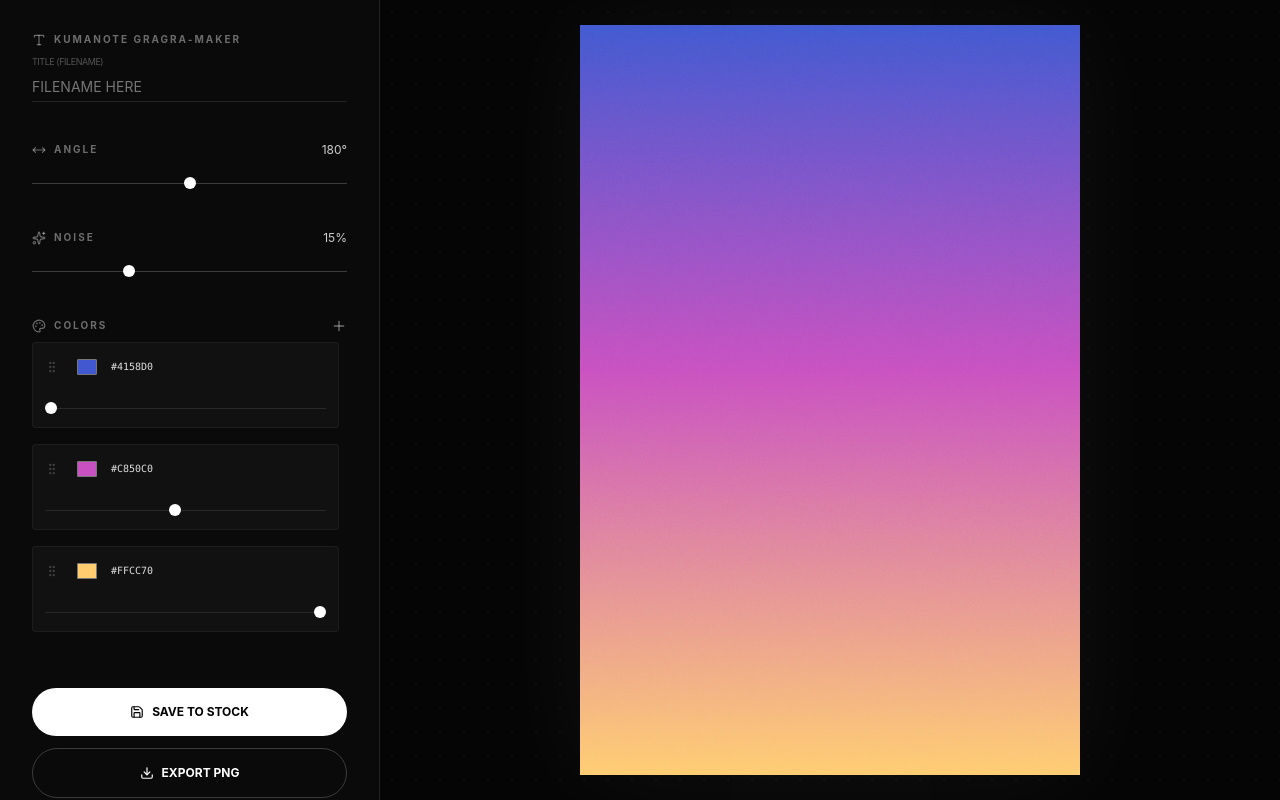
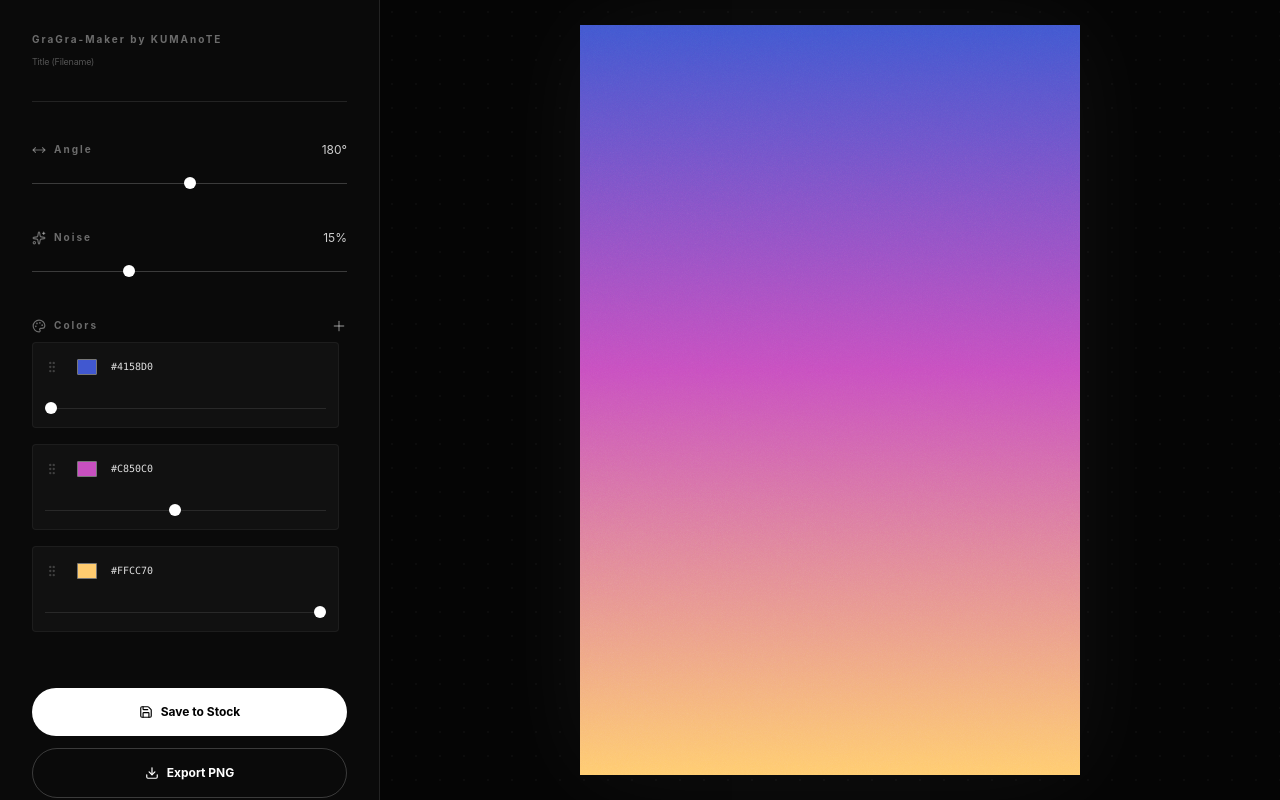
Before and after one commit to goodkuma3-cmd/GraGra-Maker, a React (Vite) app: page / in a window 1280 px wide. Built offline with nearby package versions, Linux system fonts and the light colour scheme.

Commit message:
Update branding and fonts

```diff
--- a/src/App.jsx
+++ b/src/App.jsx
@@ -101,14 +101,14 @@ const App = () => {
 
     // 書き出し（ファイル名に title を使用）
     const link = document.createElement('a');
-    const fileName = title.replace(/[^a-z0-9]/gi, '_').toUpperCase(); // 安全なファイル名に変換
+    const fileName = title ? title.replace(/[^a-z0-9]/gi, '_') : 'GraGra_Output';
     link.download = `${fileName}.png`;
     link.href = canvas.toDataURL('image/png');
     link.click();
   };
 
   return (
-    <div className="flex h-screen bg-[#050505] text-[#e0e0e0] font-sans overflow-hidden">
+    <div className="flex h-screen bg-[#050505] text-[#e0e0e0] font-sans overflow-hidden select-none" style={{ fontFamily: '"Inter", "Helvetica Neue", Arial, sans-serif' }}>
 
       {/* 左側：コントロールパネル */}
       <aside className="w-[380px] h-full border-r border-white/10 flex flex-col bg-[#0a0a0a] z-10 overflow-y-auto custom-scrollbar">
@@ -116,16 +116,16 @@ const App = () => {
 
           <div className="space-y-6">
             <div className="flex items-center gap-2 text-white/40 mb-2">
-              <Type size={14} />
-              <span className="text-[10px] tracking-[0.2em] font-bold uppercase">KUMAnoTE GraGra-Maker</span>
+              {/* Tマークを削除しました */}
+              <span className="text-[10px] tracking-[0.2em] font-bold">GraGra-Maker by KUMAnoTE </span>
             </div>
             <div className="space-y-4">
               <div className="group">
-                <label className="text-[9px] text-white/30 uppercase tracking-tighter block mb-1">Title (Filename)</label>
+                <label className="text-[9px] text-white/30 tracking-tight block mb-1">Title (Filename)</label>
                 <input
                   type="text" value={title} onChange={(e) => setTitle(e.target.value)}
                   className="w-full bg-transparent border-b border-white/10 py-1 text-sm focus:border-white outline-none transition-colors"
-                  placeholder="FILENAME HERE"
+                  placeholder=""
                 />
               </div>
             </div>
@@ -135,7 +135,7 @@ const App = () => {
             <div className="flex items-center justify-between text-white/40 mb-2">
               <div className="flex items-center gap-2">
                 <MoveHorizontal size={14} />
-                <span className="text-[10px] tracking-[0.2em] font-bold uppercase">Angle</span>
+                <span className="text-[10px] tracking-[0.2em] font-bold">Angle</span>
               </div>
               <span className="text-xs text-white/80">{angle}°</span>
             </div>
@@ -150,7 +150,7 @@ const App = () => {
             <div className="flex items-center justify-between text-white/40 mb-2">
               <div className="flex items-center gap-2">
                 <Sparkles size={14} />
-                <span className="text-[10px] tracking-[0.2em] font-bold uppercase">Noise</span>
+                <span className="text-[10px] tracking-[0.2em] font-bold">Noise</span>
               </div>
               <span className="text-xs text-white/80">{(noise * 100).toFixed(0)}%</span>
             </div>
@@ -165,7 +165,7 @@ const App = () => {
             <div className="flex items-center justify-between text-white/40 mb-2">
               <div className="flex items-center gap-2">
                 <Palette size={14} />
-                <span className="text-[10px] tracking-[0.2em] font-bold uppercase">Colors</span>
+                <span className="text-[10px] tracking-[0.2em] font-bold">Colors</span>
               </div>
               <button onClick={addColor} className="hover:text-white transition-colors">
                 <Plus size={16} />
@@ -218,16 +218,16 @@ const App = () => {
 
           <div className="pt-4 space-y-3">
             <button onClick={addToStock} className="w-full py-4 bg-white text-black text-xs font-bold rounded-full hover:bg-[#ccc] transition-all flex items-center justify-center gap-2">
-              <Save size={14} /> SAVE TO STOCK
+              <Save size={14} /> Save to Stock
             </button>
             <button onClick={downloadImage} className="w-full py-4 border border-white/20 text-white text-xs font-bold rounded-full hover:bg-white hover:text-black transition-all flex items-center justify-center gap-2">
-              <Download size={14} /> EXPORT PNG
+              <Download size={14} /> Export PNG
             </button>
           </div>
 
           {stock.length > 0 && (
             <section className="pt-10 space-y-4 border-t border-white/5">
-              <div className="flex items-center gap-2 text-white/40 font-bold uppercase text-[10px]">Archive</div>
+              <div className="flex items-center gap-2 text-white/40 font-bold text-[10px]">Archive</div>
               <div className="grid grid-cols-2 gap-3 pb-8">
                 {stock.map((item) => (
                   <div key={item.id} onClick={() => { setColors(item.colors); setAngle(item.angle); setTitle(item.title); setNoise(item.noise); }} className="aspect-[2/3] bg-[#111] border border-white/5 relative group cursor-pointer hover:border-white/20 transition-all overflow-hidden">
```
